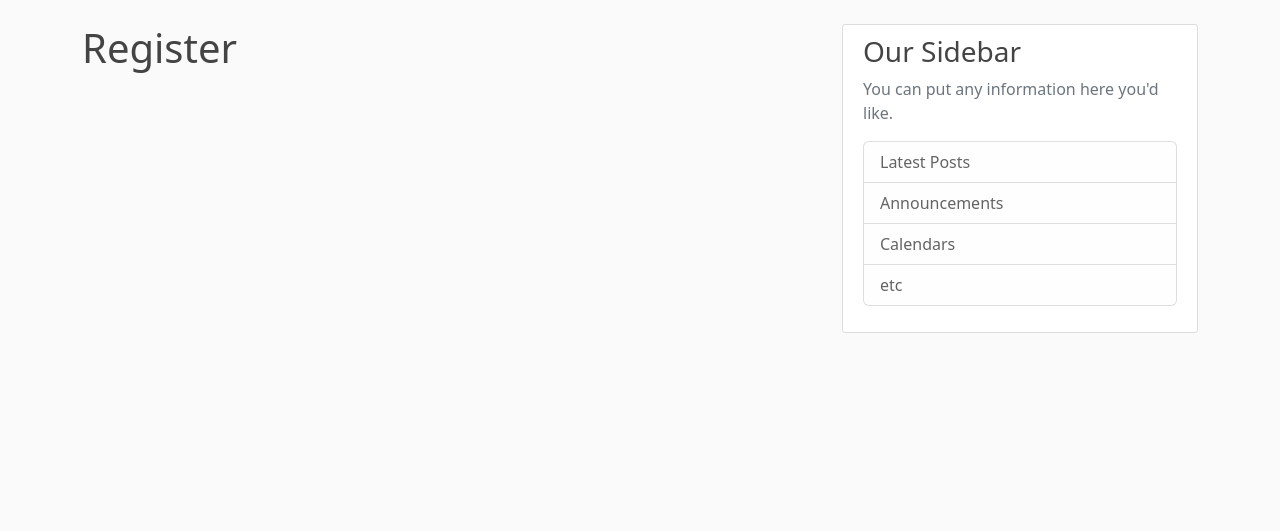
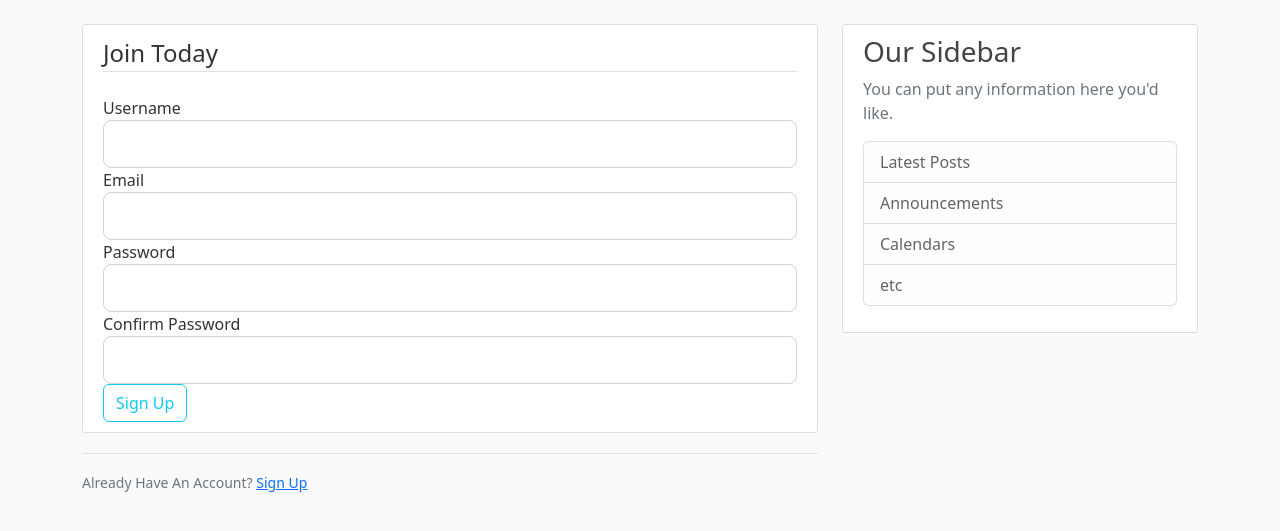
Before and after one commit to ensolaris/flask_blog, a Flask app: page /register in a window 1280 px wide. Shown: the part 56-587 px from the top of the page. Run offline with Flask 2, Linux system fonts and the light colour scheme.

Commit message:
Add register template

```diff
--- a/templates/register.html
+++ b/templates/register.html
@@ -1,4 +1,35 @@
 {% extends 'layout.html' %}
 {% block content %}
-    <h1>Register</h1>
+    <div class="content-section">
+        <form method="POST" action="">
+            {{  form.hidden_tag() }}
+            <fieldset class="form-group">
+                <legend class="border-bottom mb-4">Join Today</legend>
+                <div class="form-group">
+                    {{ form.username.label(class="form-control-label") }}
+                    {{ form.username(class="form-control form-control-lg") }}
+                </div>
+                <div class="form-group">
+                    {{ form.email.label(class="form-control-label") }}
+                    {{ form.email(class="form-control form-control-lg") }}
+                </div>
+                <div class="form-group">
+                    {{ form.password.label(class="form-control-label") }}
+                    {{ form.password(class="form-control form-control-lg") }}
+                </div>
+                <div class="form-group">
+                    {{ form.confirm_password.label(class="form-control-label") }}
+                    {{ form.confirm_password(class="form-control form-control-lg") }}
+                </div>
+            </fieldset>
+            <div class="form-group">
+                {{ form.submit(class="btn btn-outline-info") }}
+            </div>
+        </form>
+    </div>
+    <div class="border-top pt-3">
+        <small class="text-muted">
+            Already Have An Account? <a class="ml-2" href="{{ url_for('login') }}">Sign Up</a>
+        </small>
+    </div>
 {% endblock content %}
```
